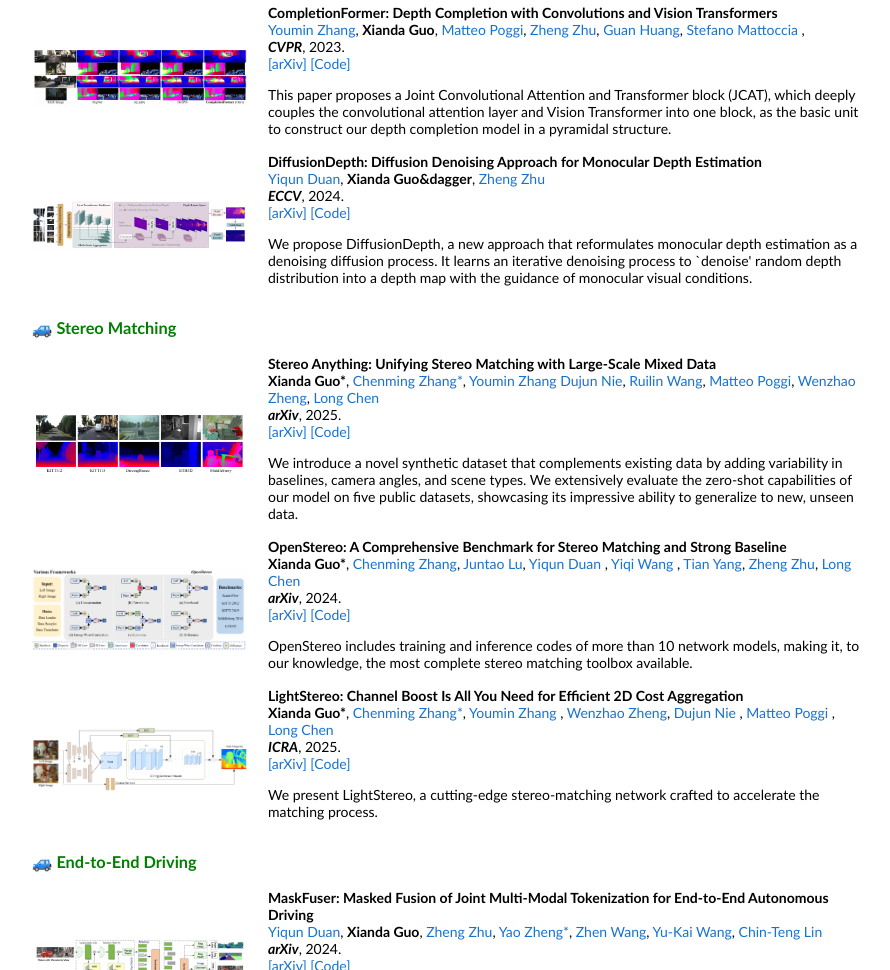
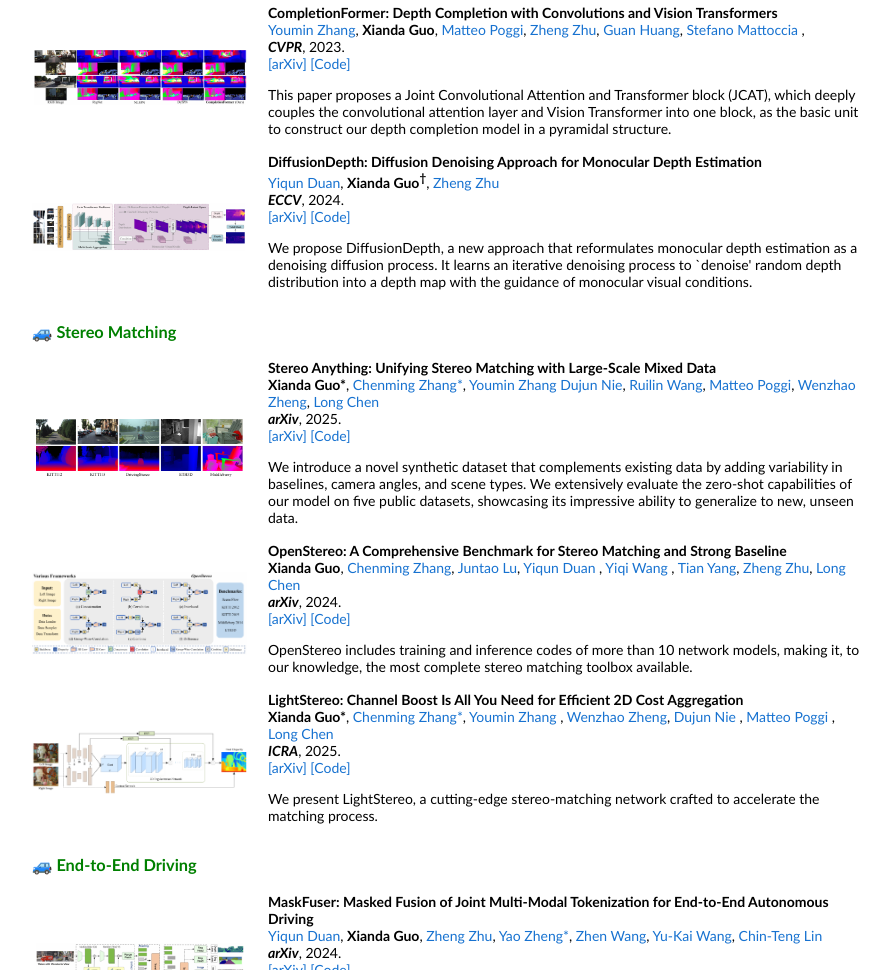
Before and after one commit to XiandaGuo/xiandaguo.github.io, a plain HTML site: page index.html in a window 1280 px wide. Shown: the part 1715-2685 px from the top of the page, without its empty margins (203-1093 px from the left). Drawn offline with Linux system fonts and the light colour scheme.

Commit message:
Update index.html

```diff
--- a/index.html
+++ b/index.html
@@ -282,7 +282,7 @@
               <papertitle>DiffusionDepth: Diffusion Denoising Approach for Monocular Depth Estimation</papertitle>
               <br>
               <a href="">Yiqun Duan</a>,
-              <strong>Xianda Guo&dagger</strong>,
+              <strong>Xianda Guo<sup>†</sup></strong>,
               <a href=""> Zheng Zhu</a>
               <br>
               <em><strong>ECCV</strong></em>, 2024.
@@ -340,7 +340,7 @@
           <td width="75%" valign="center">
             <papertitle>OpenStereo: A Comprehensive Benchmark for Stereo Matching and Strong Baseline</papertitle>
             <br>
-            <strong>Xianda Guo*</strong>,
+            <strong>Xianda Guo</strong>,
             <a href="">Chenming Zhang</a>,
             <a href="">  Juntao Lu</a>,
             <a href=""> Yiqun Duan </a>,
```
